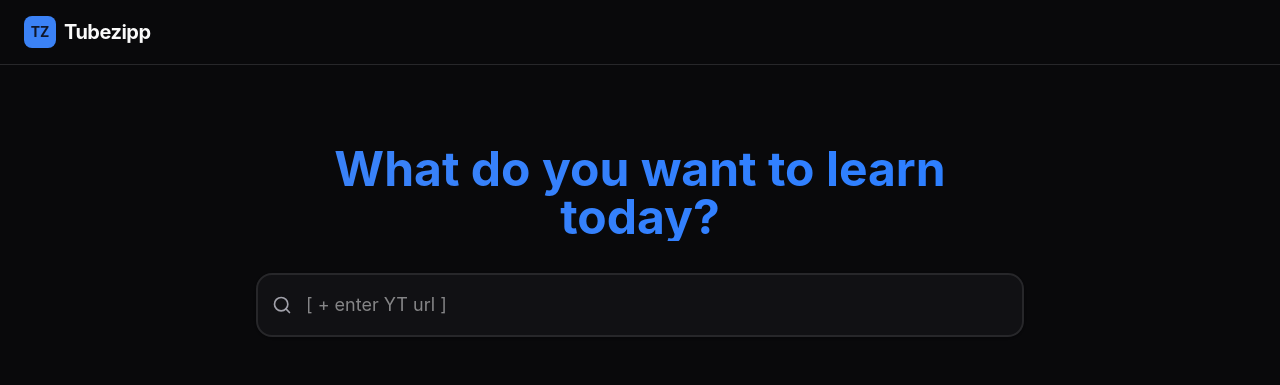
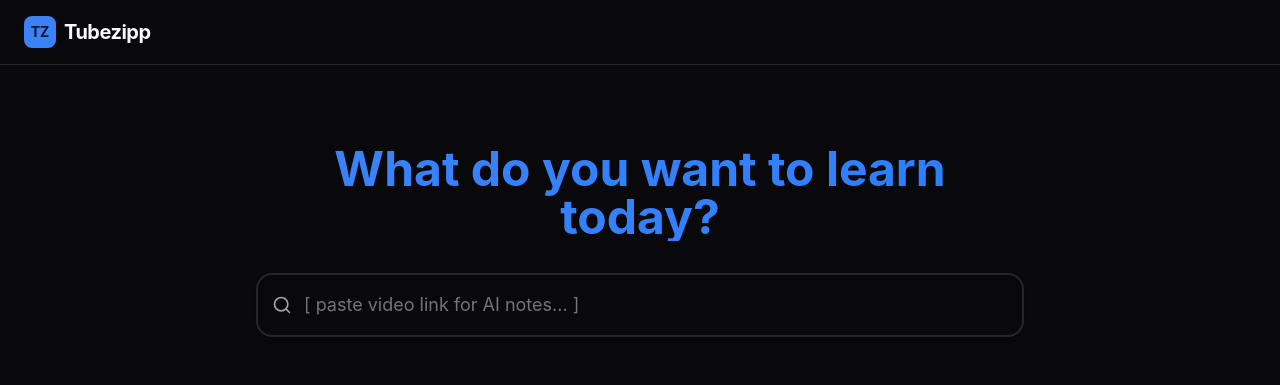
Before and after one commit to engrtarun/Tubezipp, a React (Vite) app: page / in a window 1280 px wide. Shown: the top 385 px of the page. Built offline with nearby package versions, Linux system fonts and the light colour scheme; no server answers.

Commit message:
Feat: Add dynamic animated placeholder text to search input

```diff
--- a/src/App.jsx
+++ b/src/App.jsx
@@ -24,6 +24,20 @@ function App() {
   const [isLoadingVideos, setIsLoadingVideos] = useState(true);
   const [quotaExceeded, setQuotaExceeded] = useState(false);
   const [apiError, setApiError] = useState(false);
+
+  const placeholders = [
+    "[ enter YT url to summarize... ]",
+    "[ paste video link for AI notes... ]",
+    "[ learn faster with any long video... ]"
+  ];
+  const [currentPlaceholder, setCurrentPlaceholder] = useState(0);
+
+  useEffect(() => {
+    const intervalId = setInterval(() => {
+      setCurrentPlaceholder(prev => (prev + 1) % placeholders.length);
+    }, 3000);
+    return () => clearInterval(intervalId);
+  }, []);
 
   useEffect(() => {
     const fetchVideos = async () => {
@@ -248,18 +262,29 @@ function App() {
               <h2 className="text-4xl md:text-5xl font-bold mb-8 text-center bg-gradient-to-r from-primary to-blue-500 bg-clip-text text-transparent">
                 What do you want to learn today?
               </h2>
-
               <form onSubmit={handleSubmit} className="w-full relative group">
-                <div className="absolute inset-y-0 left-0 pl-4 flex items-center pointer-events-none">
+                <div className="absolute inset-y-0 left-0 pl-4 flex items-center pointer-events-none z-20">
                   <Search className="h-5 w-5 text-muted-foreground group-focus-within:text-primary transition-colors" />
                 </div>
+
                 <input
                   type="text"
-                  className="w-full bg-muted/30 border-2 border-border rounded-2xl py-4 pl-12 pr-4 text-lg focus:outline-none focus:border-primary focus:bg-background transition-all shadow-sm"
-                  placeholder="[ + enter YT url ]"
+                  className="w-full bg-muted/30 border-2 border-border rounded-2xl py-4 pl-12 pr-4 text-lg focus:outline-none focus:border-primary focus:bg-background transition-all shadow-sm relative z-10 bg-transparent placeholder-transparent"
+                  placeholder="[ enter YT url ]"
                   value={videoUrl}
                   onChange={(e) => setVideoUrl(e.target.value)}
                 />
+
+                {!videoUrl && (
+                  <div className="absolute inset-y-0 left-12 right-4 flex items-center pointer-events-none overflow-hidden z-0">
+                    <div
+                      key={currentPlaceholder}
+                      className="text-muted-foreground/70 text-lg animate-slide-up-fade"
+                    >
+                      {placeholders[currentPlaceholder]}
+                    </div>
+                  </div>
+                )}
               </form>
             </div>
 
--- a/src/index.css
+++ b/src/index.css
@@ -32,3 +32,18 @@
     color: var(--color-foreground);
   }
 }
+
+@keyframes slideUpFade {
+  0% {
+    opacity: 0;
+    transform: translateY(10px);
+  }
+  100% {
+    opacity: 1;
+    transform: translateY(0);
+  }
+}
+
+.animate-slide-up-fade {
+  animation: slideUpFade 0.5s ease-out forwards;
+}
```
